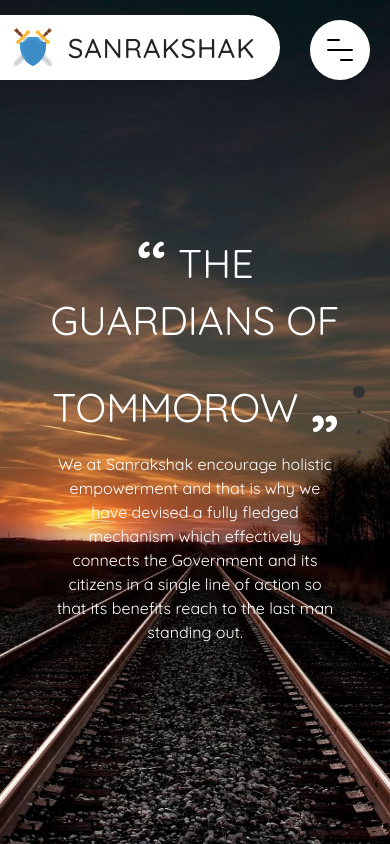
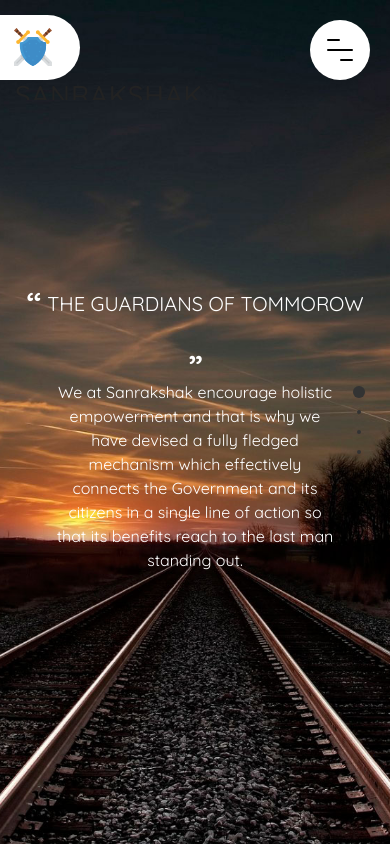
Before and after one commit to ItzzRitik/Sanrakshak-Web, a plain HTML site: page index.html in a window 390 px wide. Drawn offline with Linux system fonts and the light colour scheme.

Commit message:
Front Page

```diff
--- a/styles.css
+++ b/styles.css
@@ -368,3 +368,26 @@
 	}
 
 }
+@media (max-width: 760px)
+{
+	.cover_data>h1{
+		font-size: 30px;
+	}
+	.cover_data>h1>span,.cover_data>h1>span>sub{
+		font-size: 60px;
+	}
+}
+@media (max-width: 580px)
+{
+	.cover_data>h1{
+		font-size: 20px;
+	}
+	.cover_data>h1>span,.cover_data>h1>span>sub{
+		font-size: 40px;
+	}
+	#mainNav .brand_pane {
+		width: 80px;
+		padding-right: 10px;
+		margin: 15px 0 0 0px;
+	}
+}
```
